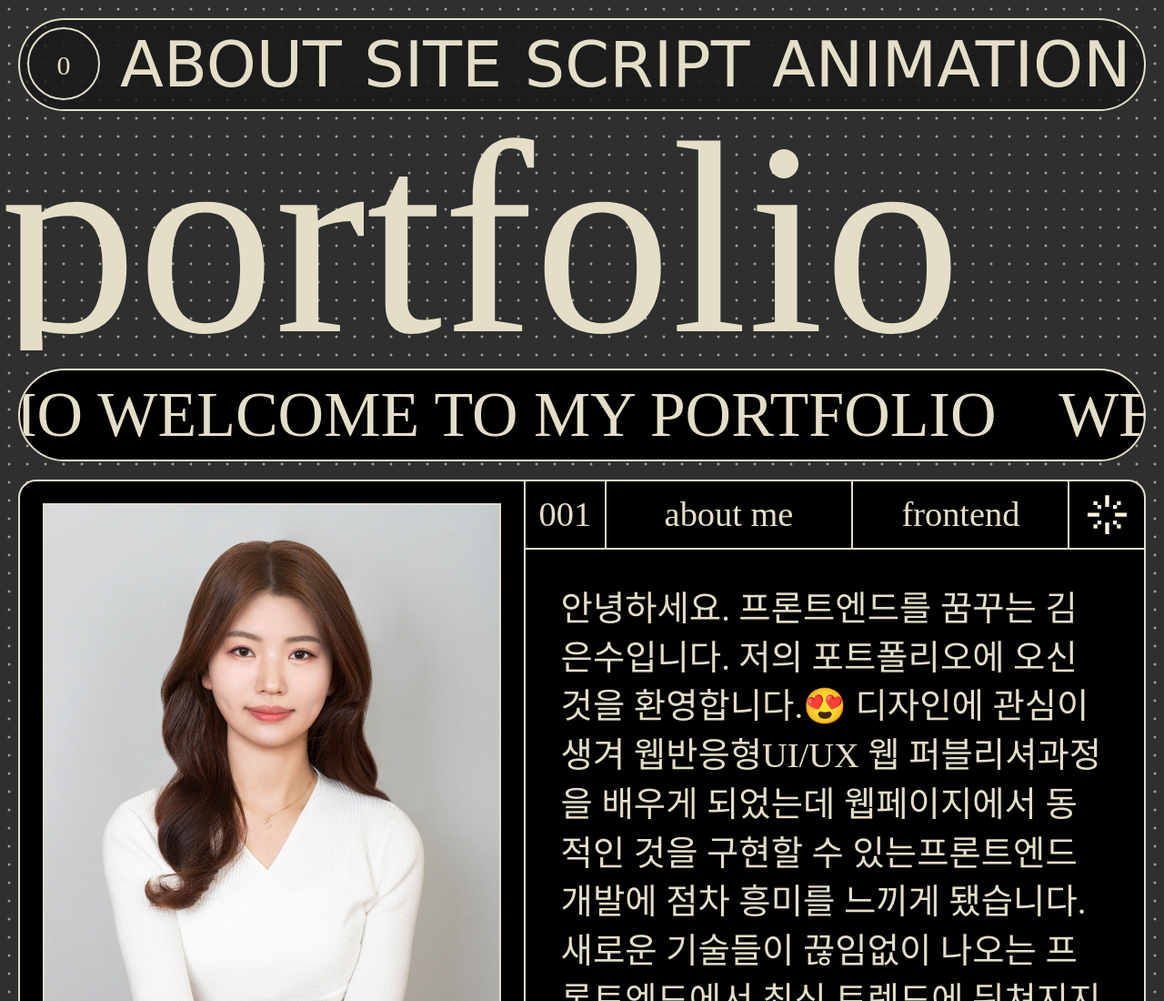
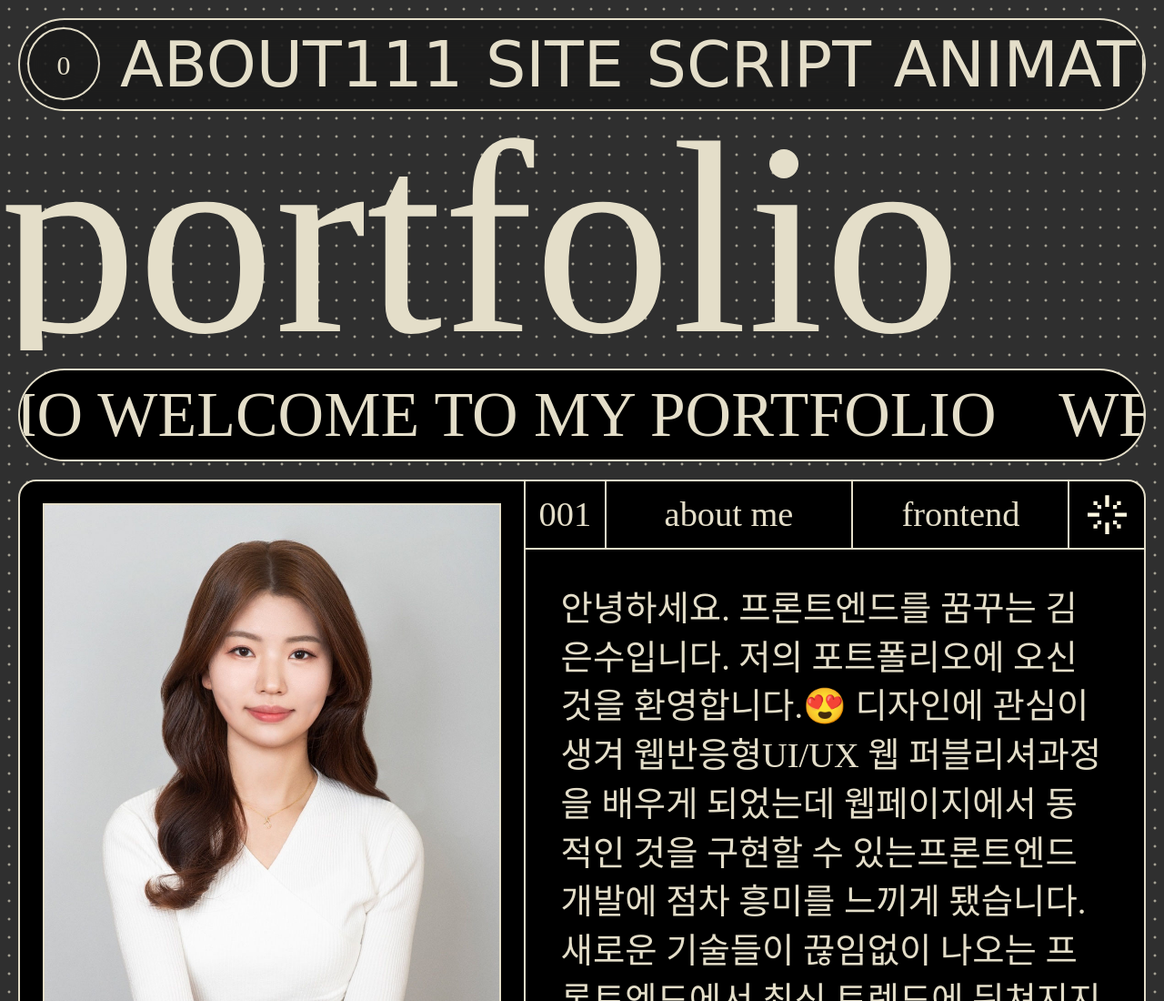
Before and after one commit to kes7364/port, a plain HTML site: page assets/index.html in a window 1280 px wide. Shown: the top 1100 px of the page at 91% size. Drawn offline with nearby package versions, Linux system fonts and the light colour scheme; a web font is replaced by a local one.

Commit message:
2022.05.28

```diff
--- a/assets/index.html
+++ b/assets/index.html
@@ -31,7 +31,7 @@
     <header id="header">
         <nav id="nav">
             <ul>
-                <li><a href="#section2">about</a></li>
+                <li><a href="#section2">about111</a></li>
                 <li><a href="#section4">site</a></li>
                 <li><a href="#section7">script</a></li>
                 <li><a href="#section8">animation</a></li>
```
